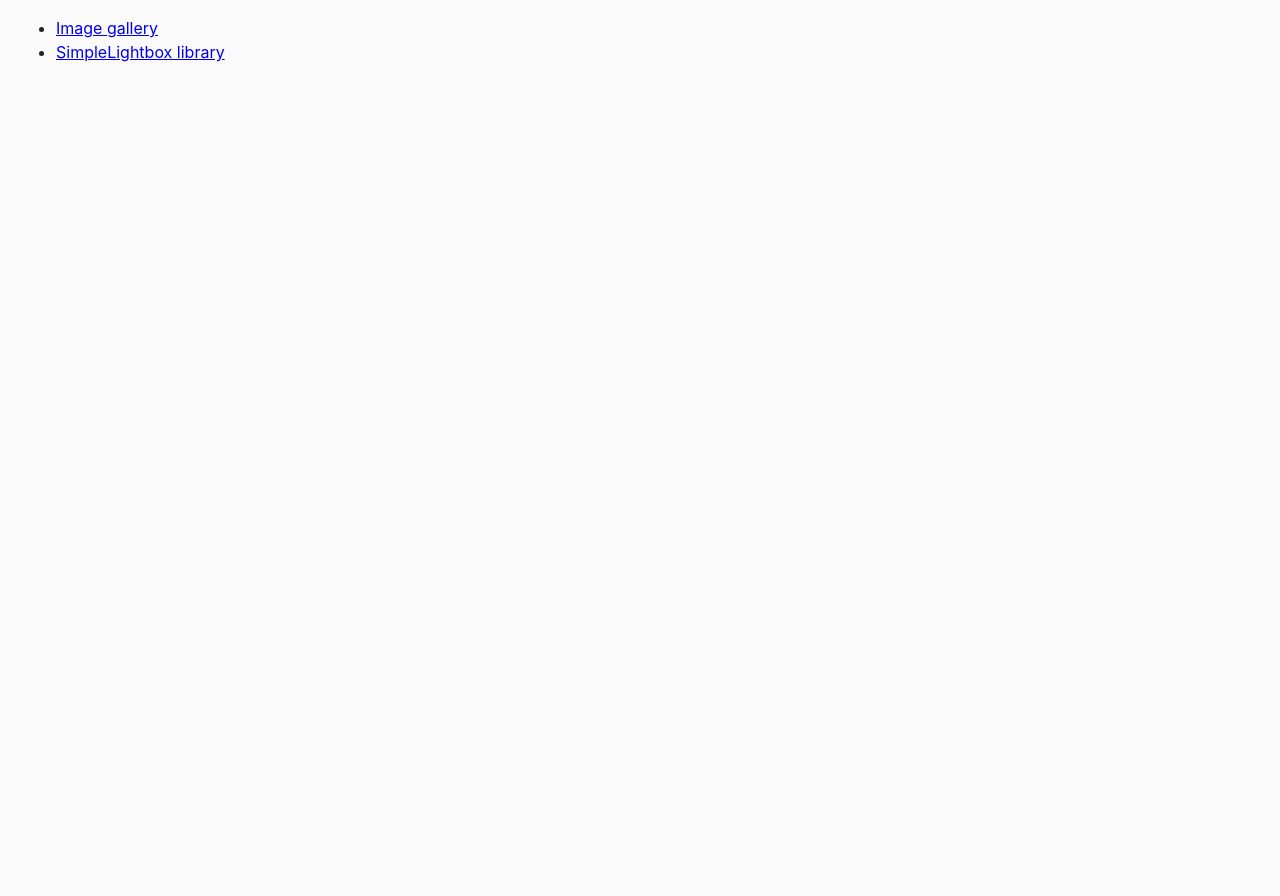
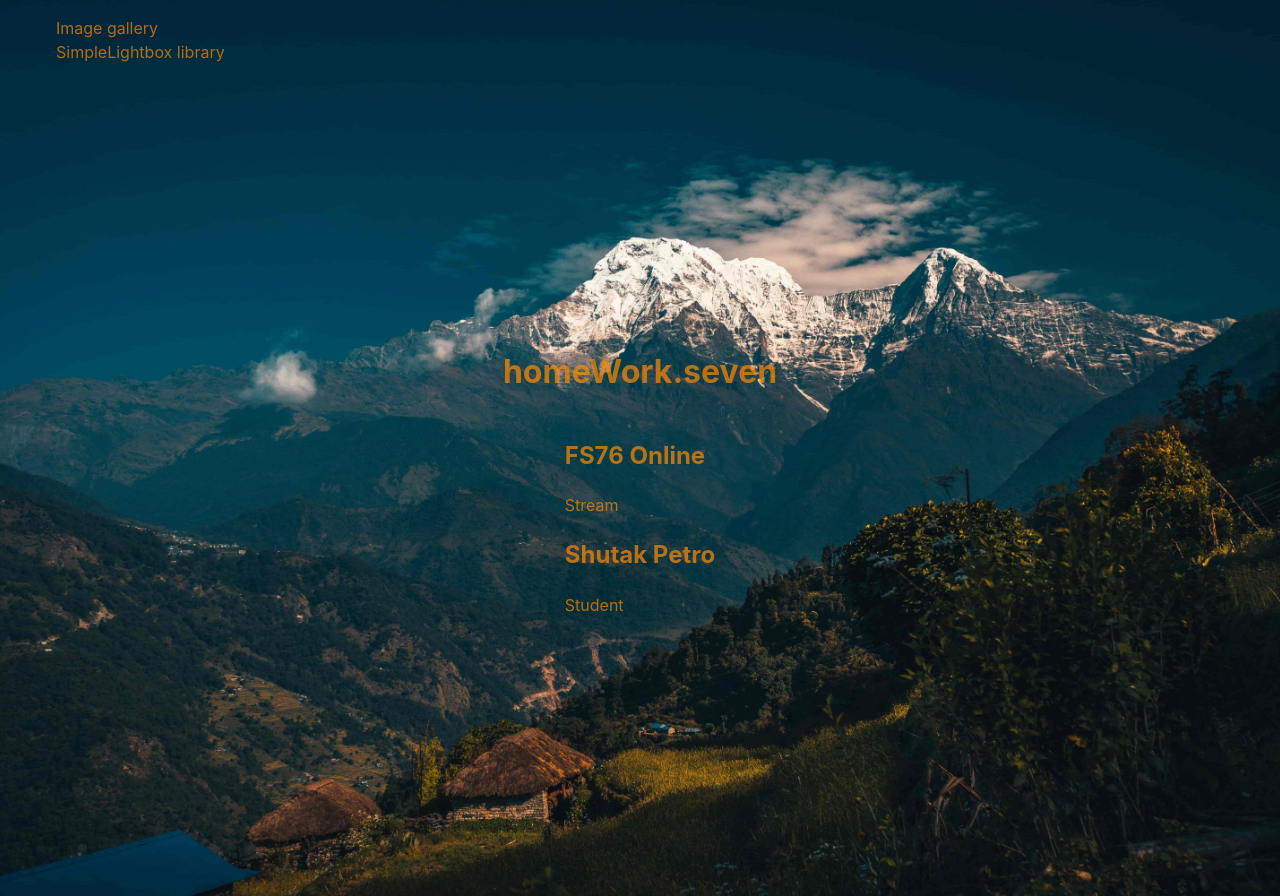
Before and after one commit to PetroShutak/goit-js-hw-07, a plain HTML site: page index.html in a window 1280 px wide. Before the commit the page ends 800 px from the top, so only its background shows below. Drawn offline with Linux system fonts and the light colour scheme.

Commit message:
introduction home page

```diff
--- a/css/common.css
+++ b/css/common.css
@@ -4,8 +4,8 @@
 
 body {
   margin: 16px;
-  font-family: -apple-system, BlinkMacSystemFont, 'Segoe UI', Roboto, Oxygen,
-    Ubuntu, Cantarell, 'Open Sans', 'Helvetica Neue', sans-serif;
+  font-family: -apple-system, BlinkMacSystemFont, "Segoe UI", Roboto, Oxygen,
+    Ubuntu, Cantarell, "Open Sans", "Helvetica Neue", sans-serif;
   -webkit-font-smoothing: antialiased;
   -moz-osx-font-smoothing: grayscale;
   background-color: #fafafa;
@@ -22,3 +22,91 @@ button {
   padding: 8px 12px;
   cursor: pointer;
 }
+
+/* * */
+
+.home-page {
+  background-image: url("./raimond-klavins-ILevYb0ctVU-unsplash.jpg");
+  background-size: cover;
+  background-position: center;
+  opacity: 0.7;
+}
+
+.container {
+  display: flex;
+  flex-direction: column;
+  justify-content: center;
+  align-items: center;
+  color: darkorange;
+  height: 100vh;
+  opacity: 0;
+  animation-name: fade-in;
+  animation-duration: 1s;
+  animation-fill-mode: forwards;
+  cursor: initial;
+}
+
+.heading {
+  margin-bottom: 30px;
+  text-align: center;
+}
+
+.heading h1 {
+  font-size: 36px;
+  letter-spacing: 2px;
+  text-transform: uppercase;
+}
+
+.spans {
+  display: flex;
+  justify-content: center;
+  align-items: center;
+}
+
+.spans span {
+  margin: 0 20px;
+  text-align: center;
+}
+
+.spans h2 {
+  font-size: 24px;
+  margin-bottom: 10px;
+}
+
+.spans p {
+  font-size: 16px;
+  line-height: 1.6;
+  margin-bottom: 20px;
+}
+
+@keyframes fade-in {
+  from {
+    opacity: 0;
+  }
+  to {
+    opacity: 1;
+  }
+}
+
+a {
+  opacity: 1;
+  transition: opacity 0.5s ease;
+}
+
+a:hover {
+  opacity: 0.5;
+}
+
+ul,
+li {
+  list-style: none;
+}
+a {
+  text-decoration: none;
+  color: darkorange;
+}
+h1,
+h2,
+span {
+  user-select: none;
+}
--- a/index.html
+++ b/index.html
@@ -7,10 +7,25 @@
     <title>Homework 7</title>
     <link rel="stylesheet" href="css/common.css" />
   </head>
-  <body>
+  <body class="home-page">
     <ul>
       <li><a href="01-gallery.html">Image gallery</a></li>
       <li><a href="02-lightbox.html">SimpleLightbox library</a></li>
     </ul>
+    <div class="container">
+      <div>
+        <h1>homeWork.seven</h1>
+      </div>
+      <div>
+        <span>
+          <h2>FS76 Online</h2>
+          <p>Stream</p>
+        </span>
+        <span>
+          <h2>Shutak Petro</h2>
+          <p>Student</p>
+        </span>
+      </div>
+    </div>
   </body>
 </html>
```
Also changed, not shown: css/raimond-klavins-ILevYb0ctVU-unsplash.jpg (added).
